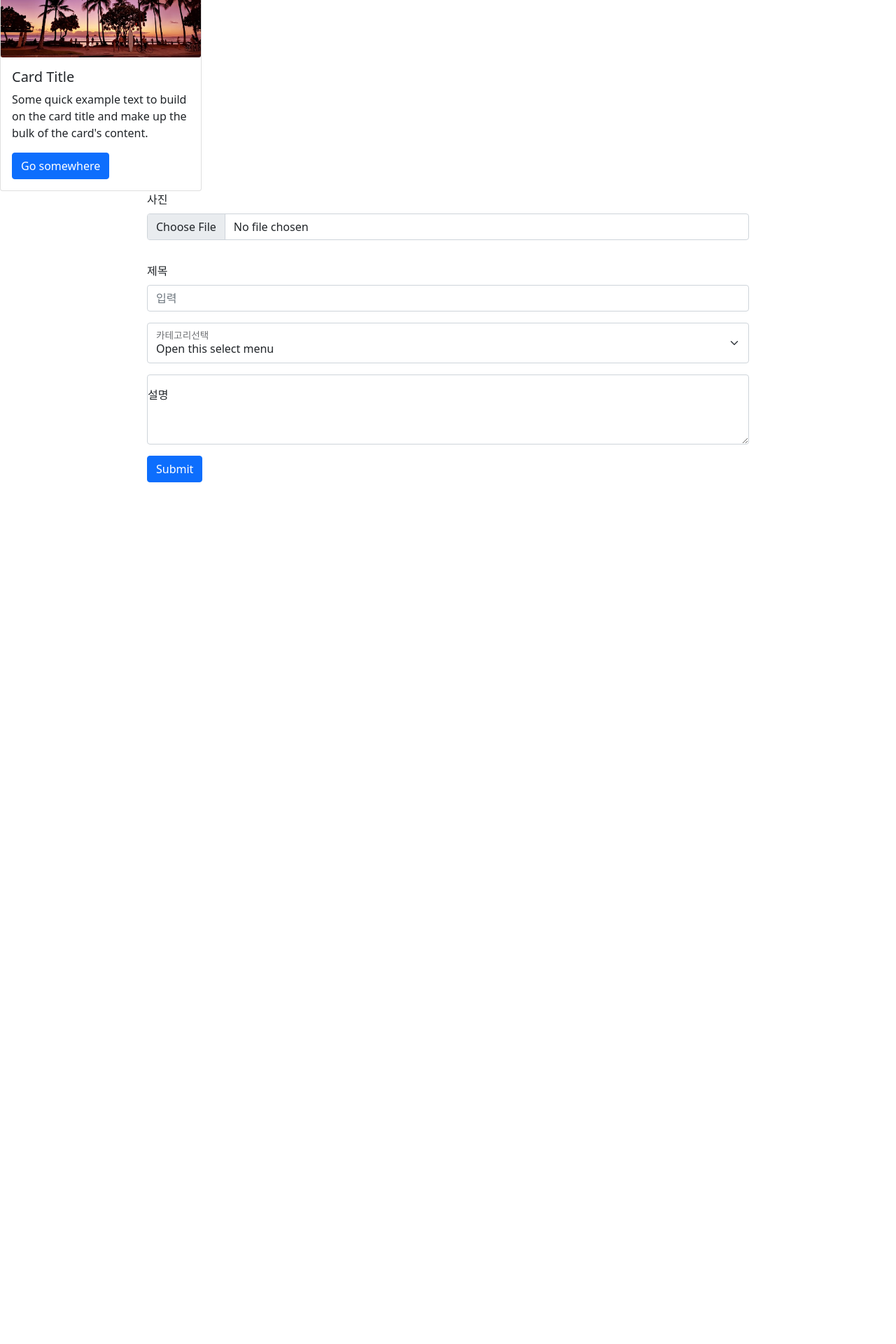
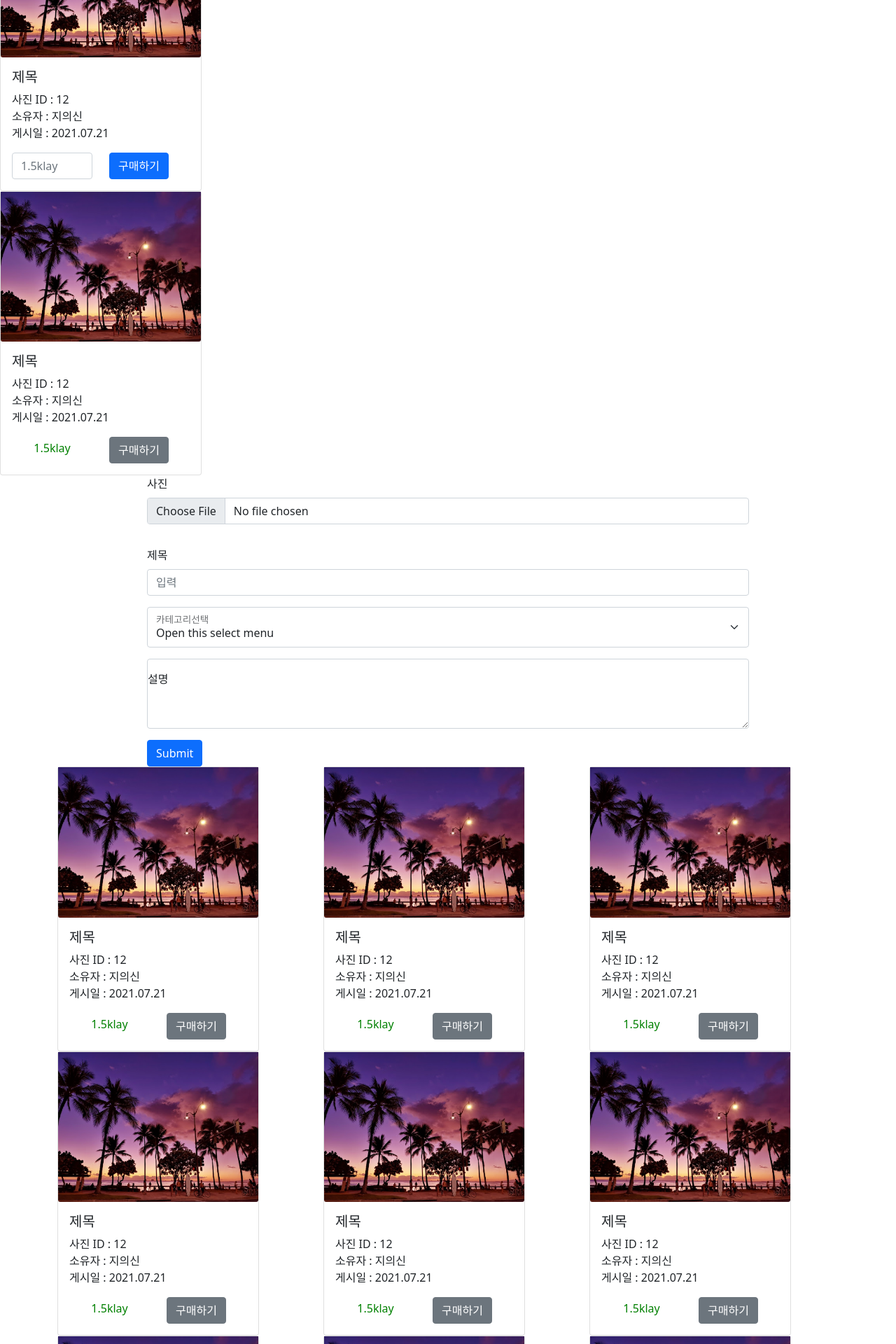
Before and after one commit to ddl06024/X_TWICE_FrontEnd, a React app: page / in a window 1280 px wide. Shown: the part 700-2620 px from the top of the page at 70% size. Before the commit the page ends 1389 px from the top, so only its background shows below. Built offline with nearby package versions, Linux system fonts and the light colour scheme.

Commit message:
grid레이아웃 (나중에 데이터만큼의 양만 나오도록 수정)

```diff
--- a/src/App.tsx
+++ b/src/App.tsx
@@ -1,11 +1,13 @@
 import React from "react";
 import Header from "./components/Header";
 import Tabs from "./components/Tabs";
-import Cards from "./components/Cards"
+import CardsBuy from "./components/CardsBuy"
+import CardsSell from "./components/CardsSell"
 import RegisterPicture from "./components/RegisterPicture"
 import CarouselMain from "./components/CarouselMain"
 import HelloWorld from "./components/HelloWorld";
 import RenderForm from "./components/RenderForm";
+import GridLayoutBuy from "./components/GridLayoutBuy"
 
 const App: React.FC<{}> = () => {
   return (
@@ -13,8 +15,10 @@ const App: React.FC<{}> = () => {
       <Header />
       <Tabs/>
       <CarouselMain/>
-      <Cards/>
+      <CardsBuy/>
+      <CardsSell/>
       <RegisterPicture/>
+      <GridLayoutBuy/>
       {/*<RenderForm />*/}
     </>
   );
--- a/src/components/Cards.tsx
+++ /dev/null
@@ -1,20 +0,0 @@
-import React from "react";
-import { Button, Card } from "react-bootstrap";
-
-const Cards: React.FC<{}> = () => {
-    return (
-      <Card style={{ width: '18rem' }}>
-        <Card.Img variant="bottom" src="../tempImages/big.jpg" />
-        <Card.Body>
-          <Card.Title>Card Title</Card.Title>
-          <Card.Text>
-            Some quick example text to build on the card title and make up the bulk of
-            the card's content.
-          </Card.Text>
-          <Button variant="primary">Go somewhere</Button>
-        </Card.Body>
-      </Card>
-    );
-};
-
-export default Cards;
--- /dev/null
+++ b/src/components/CardsBuy.tsx
@@ -0,0 +1,26 @@
+import React from "react";
+import { Button, Card, Col, FloatingLabel, Form, Row } from "react-bootstrap";
+
+const CardsBuy: React.FC<{}> = () => {
+    return (
+      <Card style={{ width: '18rem' }}>
+        <Card.Img variant="bottom" src="../tempImages/big.jpg" />
+        <Card.Body>
+          <Card.Title>제목</Card.Title>
+          <Card.Text>
+            사진 ID : 12<br/>
+            소유자 : 지의신<br/>
+            게시일 : 2021.07.21<br/>
+          </Card.Text>
+          <Row>
+          <Col><Form.Control placeholder="1.5klay" /></Col>
+          <Col><Button variant="primary">구매하기</Button></Col>
+
+        </Row>
+
+        </Card.Body>
+      </Card>
+    );
+};
+
+export default CardsBuy;
--- /dev/null
+++ b/src/components/CardsSell.tsx
@@ -0,0 +1,28 @@
+import React from "react";
+import { Button, Card, Col, FloatingLabel, Form, Row } from "react-bootstrap";
+
+const CardsSell: React.FC<{}> = () => {
+    return (
+      <Card style={{ width: '18rem' }}>
+        <Card.Img variant="bottom" src="../tempImages/big.jpg" />
+        <Card.Body>
+          <Card.Title>제목</Card.Title>
+          <Card.Text>
+            사진 ID : 12<br/>
+            소유자 : 지의신<br/>
+            게시일 : 2021.07.21<br/>
+          </Card.Text>
+          <Row >
+          <Col><h6 style={{
+                        textAlign:"center", marginTop:7, color:"green"
+                      }}>1.5klay</h6></Col>
+          <Col><Button variant="secondary">구매하기</Button></Col>
+
+            </Row>
+
+        </Card.Body>
+      </Card>
+    );
+};
+
+export default CardsSell;
--- /dev/null
+++ b/src/components/GridLayoutBuy.tsx
@@ -0,0 +1,28 @@
+import React from "react";
+import {  Col, Container, Row } from "react-bootstrap";
+import CardsSell from "./CardsSell"
+
+const GridLayoutBuy: React.FC<{}> = () => {
+    return (
+        <Container>
+        <Row >
+          <Col  ><CardsSell/></Col>
+          <Col><CardsSell/></Col>
+          <Col><CardsSell/></Col>
+        </Row>
+        <Row>
+          <Col><CardsSell/></Col>
+          <Col><CardsSell/></Col>
+          <Col><CardsSell/></Col>
+        </Row>
+        <Row>
+          <Col><CardsSell/></Col>
+          <Col><CardsSell/></Col>
+          <Col><CardsSell/></Col>
+        </Row>
+
+      </Container>
+    );
+};
+
+export default GridLayoutBuy;
```
